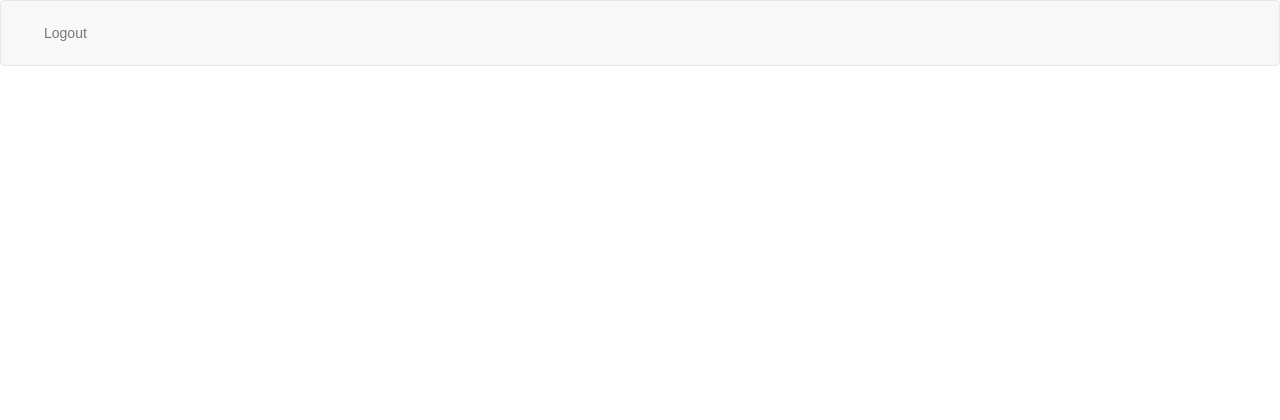
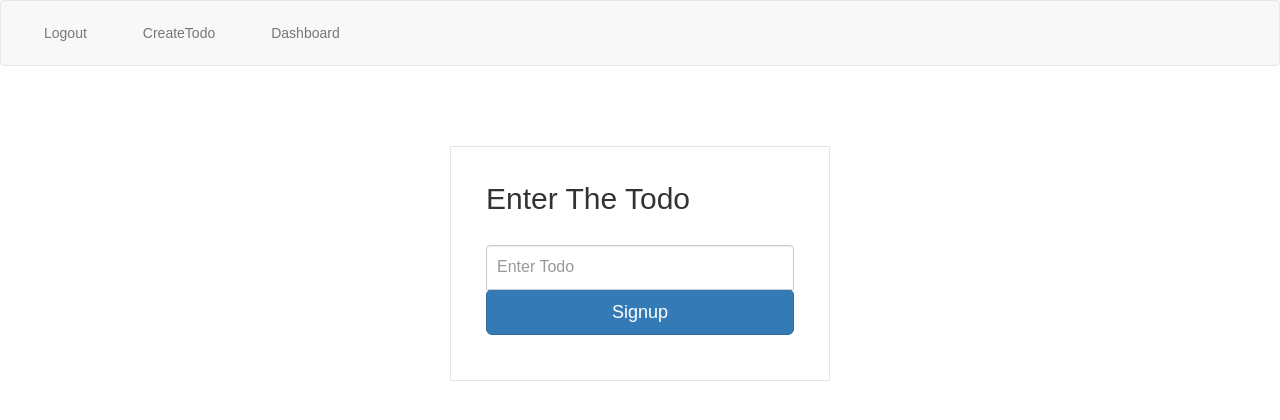
Before and after one commit to kunalvishnoi/React_Practise, a React (Create React App) app in the folder first-app/: page /Protected/NewTodo in a window 1280 px wide. Shown: the top 420 px of the page. Built offline with nearby package versions, Linux system fonts and the light colour scheme; sample sign-in values are in the browser's storage.

Commit message:
create and diaplay todo work

```diff
--- a/first-app/src/App.js
+++ b/first-app/src/App.js
@@ -1,13 +1,13 @@
 import React, { Component } from 'react';
 import './App.css';
-import Signup from './Components/Signup';
+import Signupform from './Components/Signupform';
 
 
 class App extends Component {
 render() {
   return (
     <div className="App">
-      <Signup/>
+      <Signupform/>
     </div>
     );
   }
--- a/first-app/src/Components/Login/index.js
+++ b/first-app/src/Components/Login/index.js
@@ -61,7 +61,6 @@ class Login extends  Component {
             <button className="btn btn-lg btn-primary btn-block" type="submit">Login</button>
           </form>
         </div>
-        )}
       </div>
       );
   }
--- a/first-app/src/Components/Loginform/index.js
+++ b/first-app/src/Components/Loginform/index.js
@@ -15,10 +15,10 @@ class Loginform extends  Component {
     });
   }
   render() {
-    const {isAuthenticated} = this.state;
+    const isAlreadyAuthenticated = this.isAuthenticated();
     return (
       <div>
-      { isAuthenticated ? <Redirect to={{
+      { isAlreadyAuthenticated ? <Redirect to={{
         pathname: '/Protected/Directory'
       }}/> : (
       <Login onSuccessfulLogin={this.handleSuccessfulLogin.bind(this)}/>
--- a/first-app/src/Components/NavbarMain/index.js
+++ b/first-app/src/Components/NavbarMain/index.js
@@ -29,6 +29,24 @@ class NavbarMain extends Component {
                 Logout
                 </button>
                 </NavLink>
+                </li>
+                <li>
+                <NavLink to="/Protected/NewTodo">
+                <button
+                className="btn btn-link"
+                >
+                CreateTodo
+                </button>
+                </NavLink>
+              </li>
+              <li>
+                <NavLink to="/Protected/Directory">
+                <button
+                className="btn btn-link"
+                >
+                Dashboard
+                </button>
+                </NavLink>
               </li>
             </ul>
           </div>
--- /dev/null
+++ b/first-app/src/Components/NewTodo/index.js
@@ -0,0 +1,55 @@
+import React, { Component } from 'react';
+import superagent from 'superagent';
+import { Redirect } from 'react-router-dom';
+
+class NewTodo extends  Component {
+  constructor() {
+    super();
+    this.state = {
+      text: ''
+    }
+  }
+   getAuthenticationToken() {
+    return localStorage.getItem('token');
+  }
+  handleTextChanged(event) {
+    this.setState({text: event.target.value});
+  }
+  submit(event) {
+    event.preventDefault();
+    const payload = {
+      text: this.state.text
+    }
+    superagent
+    .post("http://54.157.21.6:8080/todos")
+      .set('x-auth' , this.getAuthenticationToken())
+      .send(payload)
+      .then(res => {
+        console.log(res);
+      })
+      .catch(err => {
+        console.log(err);
+      });
+  }
+  render() {
+    return (
+        <div className="wrapper">
+          <form
+            className="form-signin"
+            onSubmit={this.submit.bind(this)}
+            >
+            <h2 className="form-signin-heading">Enter The Todo</h2>
+            <input type="text"
+              className="form-control"
+              value={this.state.text}
+              onChange={this.handleTextChanged.bind(this)}
+              placeholder="Enter Todo"
+              />
+            <button className="btn btn-lg btn-primary btn-block" type="submit">Signup</button>
+          </form>
+        </div>
+      );
+  }
+}
+
+export default NewTodo;
--- a/first-app/src/Components/Protected/index.js
+++ b/first-app/src/Components/Protected/index.js
@@ -1,11 +1,56 @@
 import React, { Component } from 'react';
+import superagent from 'superagent';
 class Protected extends Component {
+  constructor() {
+    super();
+    this.state = {
+      todo: []
+    }
+  }
+
+  getAuthenticationToken() {
+    return localStorage.getItem('token');
+  }
+  componentDidMount() {
+    const new_token = localStorage.getItem('token');
+    superagent
+      .get('http://54.157.21.6:8080/todos')
+      .set("Content-Type", "application/json")
+      .set('x-auth' , this.getAuthenticationToken())
+      .then(res => {
+        const todo = res.body.todos;
+         this.setState({ todo: todo });
+          // console.log(this.state.todo);
+      })
+      .catch(err => {
+        console.log("error", err);
+      });
+  }
 render() {
+  // const mytodos = this.state.todo.map((my) => {
+  //   return(
+  //     <div>
+  //     <h4>{my.text}</h4>
+  //     </div>
+  //     );
+  // });
   return (
     <div className="App">
-      <div>
-        <h1> Welcome</h1>
-      </div>
+    <h1 style={{textAlign: 'center'}}>TODOS</h1>
+    <br/>
+      {this.state.todo.map(data => {
+          return (
+              <div key="data._id">
+              <h3 style={{display: 'inline-block'}}>
+              {this.state.todo.indexOf(data)+1} )
+              </h3>
+                <h3 style={{ textTransform: "upperCase" , display: 'inline-block' }}>
+                  {data.text}
+                </h3>
+                </div>
+
+          );
+        })}
     </div>
     );
   }
--- a/first-app/src/Components/Signup/index.js
+++ b/first-app/src/Components/Signup/index.js
@@ -61,7 +61,6 @@ class Signup extends  Component {
             <button className="btn btn-lg btn-primary btn-block" type="submit">Signup</button>
           </form>
         </div>
-        )}
       </div>
       );
   }
--- a/first-app/src/Components/Signupform/index.js
+++ b/first-app/src/Components/Signupform/index.js
@@ -15,11 +15,11 @@ class Signupform extends  Component {
     });
   }
   render() {
-    const {isAuthenticated} = this.state;
+    const isAlreadyAuthenticated = this.isAuthenticated();
     return (
       <div>
-      { isAuthenticated ? <Redirect to={{
-        pathname: '/App/Directory'
+      { isAlreadyAuthenticated ? <Redirect to={{
+        pathname: '/Protected/Directory'
       }}/> : (
       <Signup onSuccessfulSignup={this.handleSuccessfulSignup.bind(this)}/>
       )
--- a/first-app/src/index.js
+++ b/first-app/src/index.js
@@ -5,6 +5,7 @@ import App from './App';
 import Loginform from './Components/Loginform';
 import Protected from './Components/Protected';
 import NavbarMain from './Components/NavbarMain';
+import NewTodo from './Components/NewTodo';
 import { BrowserRouter as Router, Route} from 'react-router-dom';
 import registerServiceWorker from './registerServiceWorker';
 
@@ -37,6 +38,7 @@ const Root = () =>
     <Route exact path="/login" component={ Loginform } />
     <Route  path="/Protected" component= { NavbarMain } />
     <Route exact path="/Protected/Directory" component= { Protected } />
+    <Route exact path="/Protected/NewTodo" component= { NewTodo } />
   </div>
 </Router>
 
```
Also changed, not shown: first-app/src/Views/index.js (deleted, +0 -17 lines).
